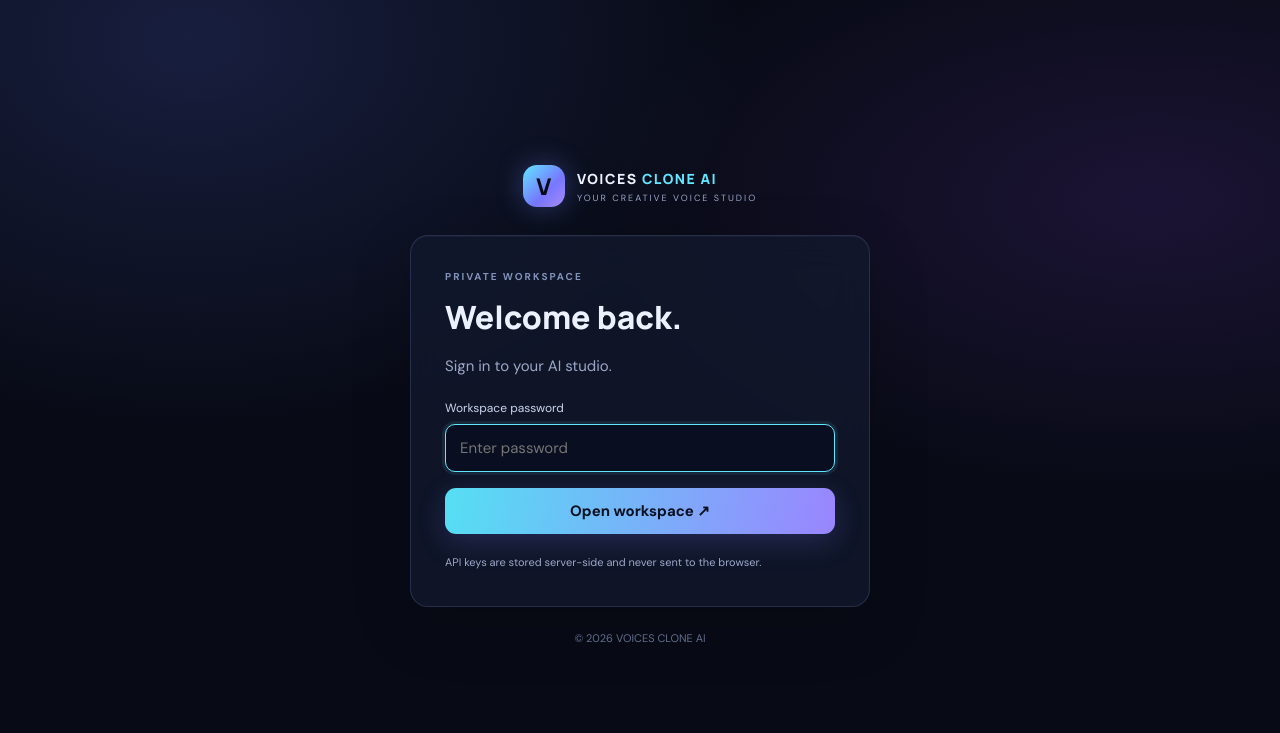
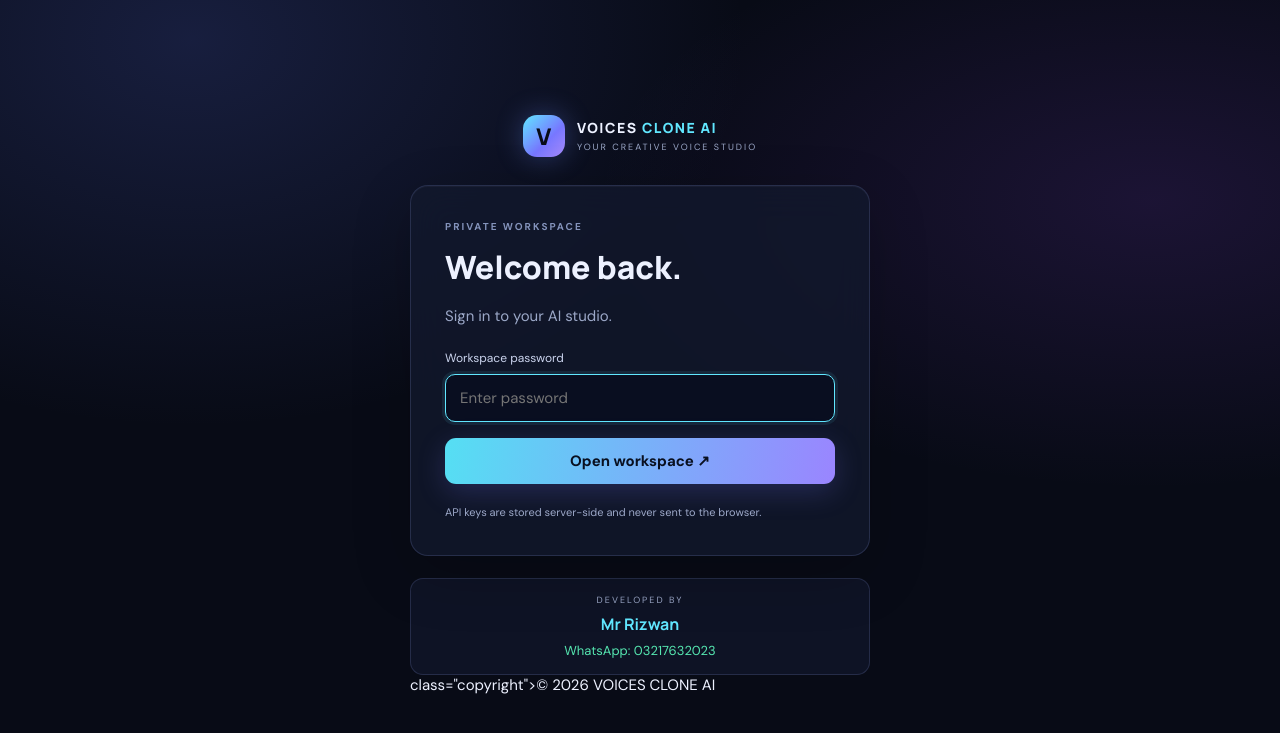
Before and after one commit to e80679010-prog/voices-clone-ai, a Flask app: page / in a window 1280 px wide. Shown: the top 733 px of the page. Run offline with Flask 3, Linux system fonts and the light colour scheme.

Commit message:
Update login.html

```diff
--- a/templates/login.html
+++ b/templates/login.html
@@ -1 +1,7 @@
-<!doctype html><html><head><meta charset="utf-8"><meta name="viewport" content="width=device-width,initial-scale=1"><title>Voices Clone AI</title><link rel="stylesheet" href="/static/style.css"></head><body class="login-body"><div class="login-shell"><div class="brand"><div class="brand-mark">V</div><div><b>VOICES <span>CLONE AI</span></b><small>YOUR CREATIVE VOICE STUDIO</small></div></div><div class="login-card"><div class="eyebrow">PRIVATE WORKSPACE</div><h1>Welcome back.</h1><p>Sign in to your AI studio.</p>{% if error %}<div class="alert">{{error}}</div>{% endif %}<form method="post" action="/login"><label>Workspace password</label><input name="password" type="password" placeholder="Enter password" required autofocus><button class="primary full">Open workspace ↗</button></form><div class="login-foot">API keys are stored server-side and never sent to the browser.</div></div><div class="copyright">© 2026 VOICES CLONE AI</div></div></body></html>
+<!doctype html><html><head><meta charset="utf-8"><meta name="viewport" content="width=device-width,initial-scale=1"><title>Voices Clone AI</title><link rel="stylesheet" href="/static/style.css"></head><body class="login-body"><div class="login-shell"><div class="brand"><div class="brand-mark">V</div><div><b>VOICES <span>CLONE AI</span></b><small>YOUR CREATIVE VOICE STUDIO</small></div></div><div class="login-card"><div class="eyebrow">PRIVATE WORKSPACE</div><h1>Welcome back.</h1><p>Sign in to your AI studio.</p>{% if error %}<div class="alert">{{error}}</div>{% endif %}<form method="post" action="/login"><label>Workspace password</label><input name="password" type="password" placeholder="Enter password" required autofocus><button class="primary full">Open workspace ↗</button></form><div class="login-foot">API keys are stored server-side and never sent to the browser.</div></div><div <div class="developer-info">
+    <span>DEVELOPED BY</span>
+    <strong>Mr Rizwan</strong>
+    <a href="https://wa.me/923217632023" target="_blank">
+        WhatsApp: 03217632023
+    </a>
+</div> class="copyright">© 2026 VOICES CLONE AI</div></div></body></html>
```
